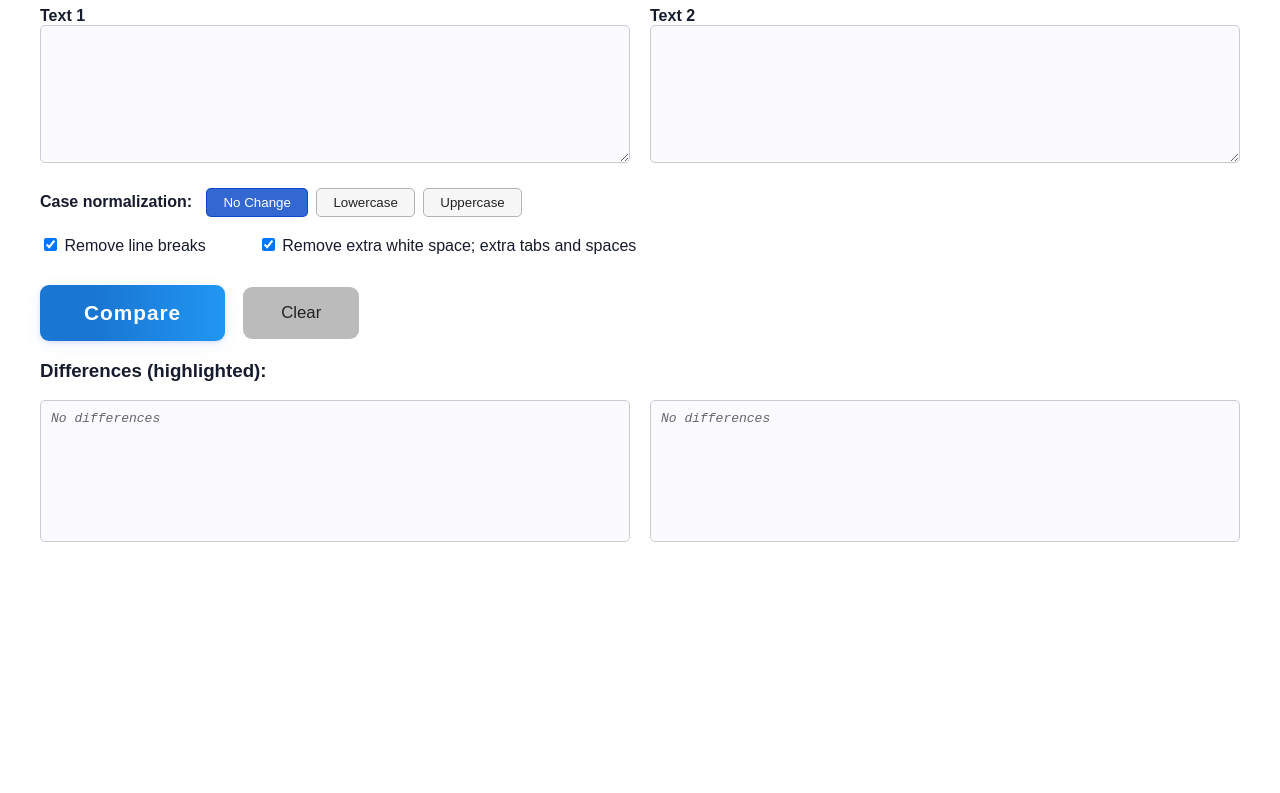
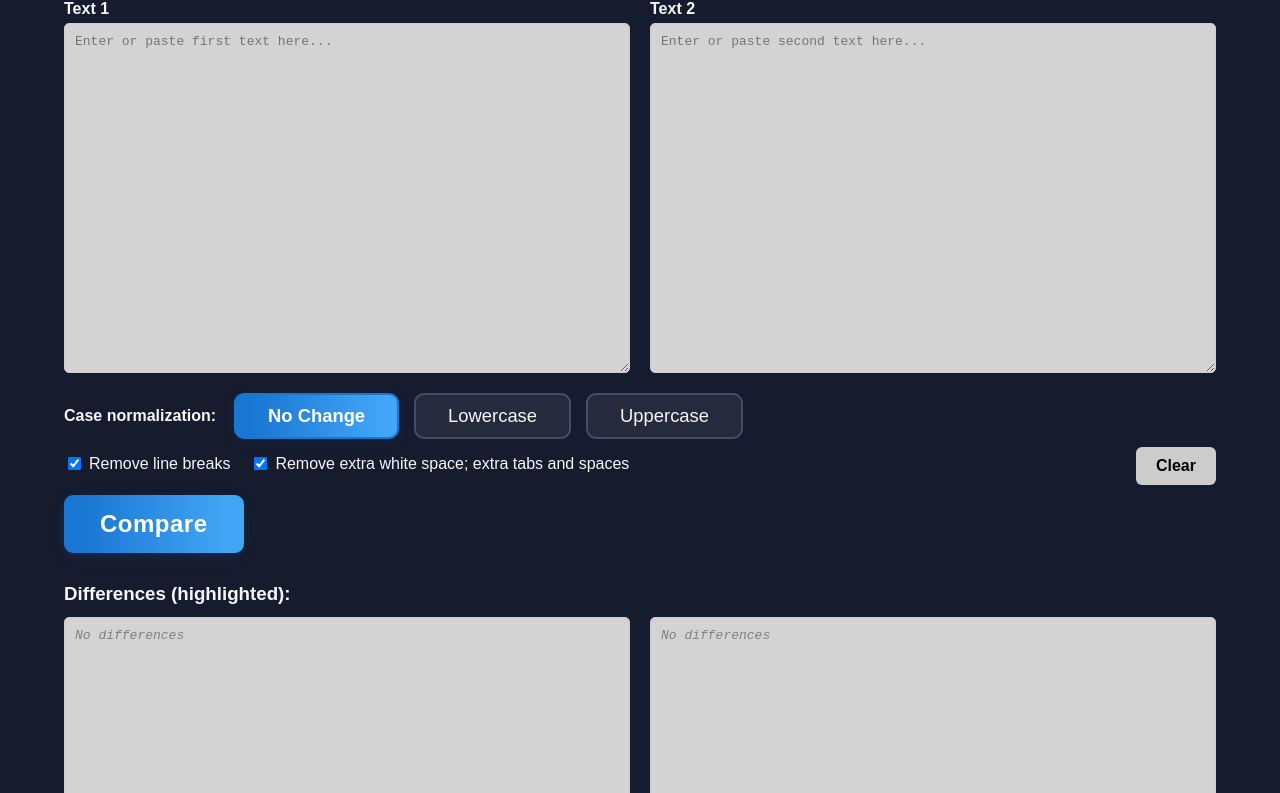
Before and after one commit to grafix-tek/compare_txt, a plain HTML site: page index.html in a window 1280 px wide. Shown: the part 109-902 px from the top of the page. Before the commit the page ends 800 px from the top, so only its background shows below. Drawn offline with nearby package versions, Linux system fonts and the light colour scheme.

Commit message:
Update index.html

```diff
--- a/index.html
+++ b/index.html
@@ -1,179 +1,65 @@
 <!DOCTYPE html>
 <html lang="en">
 <head>
-  <meta charset="UTF-8">
-  <title>Text Compare Tool (Plain Text Diff)</title>
+  <meta charset="UTF-8" />
+  <title>Text Compare Tool</title>
   <style>
     :root {
-      --main-bg: #fff;
-      --main-fg: #161c2d;
-      --box-bg: #fafaff;
+      --bg: #161c2d;
+      --fg: #f4f6fa;      /* UI, headings, labels: always light */
+      --box-bg: #D3D3D3;
+      --box-fg: #222;     /* Text in textareas/diffboxes: dark in regular mode */
       --box-border: #ccc;
-      --diff-ins: #ddffdd;
-      --diff-del: #ffdddd;
-      --compare-btn-bg: linear-gradient(90deg, #1976d2 30%, #2196f3 100%);
-      --compare-btn-bg-hover: linear-gradient(90deg, #1359a0 30%, #1976d2 100%);
-      --compare-btn-fg: #fff;
-      --compare-btn-shadow: 0 4px 18px 0 rgba(60,120,240,0.07), 0 1.5px 4px 0 rgba(30,80,200,0.14);
-      --compare-btn-shadow-hover: 0 2px 12px 0 rgba(30,80,200,0.14);
-      --case-btn-bg: #f7f7f7;
-      --case-btn-fg: #222;
-      --case-btn-border: #b3b3b3;
-      --case-btn-active-bg: Highlight;
-      --case-btn-active-fg: #fff;
-      --case-btn-active-border: Highlight;
-      --diffbox-placeholder: #666;
+      --success-bg: #21b67b;
+      --success-fg: #fff;
+      --case-btn-border: #444f67;
+      --case-btn-bg: #252a3d;
+      --case-btn-bg-active: linear-gradient(90deg, #1976d2 10%, #42a5f5 90%);
+      --case-btn-fg-active: #fff;
+      --case-btn-fg: #f4f6fa;
     }
     [data-theme="dark"] {
-      --main-bg: #161c2d;
-      --main-fg: #f4f6fa;
+      --bg: #161c2d;
+      --fg: #f4f6fa;
       --box-bg: #222d44;
+      --box-fg: #f4f6fa;  /* Text in textareas/diffboxes: light in dark mode */
       --box-border: #444f67;
-      --diff-ins: #2b4030;
-      --diff-del: #402c2c;
-      --compare-btn-bg: linear-gradient(90deg, #1359a0 30%, #1976d2 100%);
-      --compare-btn-bg-hover: linear-gradient(90deg, #0c375c 30%, #1359a0 100%);
-      --compare-btn-fg: #fff;
-      --compare-btn-shadow: 0 4px 18px 0 rgba(60,120,240,0.14), 0 1.5px 4px 0 rgba(30,80,200,0.18);
-      --compare-btn-shadow-hover: 0 2px 12px 0 rgba(30,80,200,0.23);
-      --case-btn-bg: #202a3c;
-      --case-btn-fg: #eee;
-      --case-btn-border: #666;
-      --case-btn-active-bg: #1976d2;
-      --case-btn-active-fg: #fff;
-      --case-btn-active-border: #1976d2;
-      --diffbox-placeholder: #bbb;
+      --success-bg: #21b67b;
+      --success-fg: #fff;
+      --case-btn-border: #444f67;
+      --case-btn-bg: #252a3d;
+      --case-btn-bg-active: linear-gradient(90deg, #1359a0 10%, #1976d2 90%);
+      --case-btn-fg-active: #fff;
+      --case-btn-fg: #f4f6fa;
     }
     body {
+      background: var(--bg);
+      color: var(--fg);
       font-family: sans-serif;
-      padding: 20px;
-      max-width: 1200px;
-      margin: auto;
-      background: var(--main-bg);
-      color: var(--main-fg);
-      transition: background 0.22s, color 0.22s;
+      margin: 20px auto;
+      max-width: 90%;
+      transition: background 0.2s, color 0.2s;
     }
-    .container { display: flex; gap: 20px; }
-    .box { flex: 1; display: flex; flex-direction: column; }
-    .diff-row { display: flex; gap: 20px; margin-top: 15px; }
-    .diffbox {
-      border: 1px solid var(--box-border);
-      min-height: 120px;
-      padding: 10px;
-      font-family: monospace;
-      white-space: pre-wrap;
-      overflow-x: auto;
-      background: var(--box-bg);
-      color: var(--main-fg);
-      flex: 1;
-      border-radius: 5px;
-      transition: background 0.22s, color 0.22s, border-color 0.22s;
+
+    /* Make sure all UI/headings/labels use --fg (light color always) */
+    body, h1, h2, h3, h4, h5, h6, label, .toggle-label, .case-label {
+      color: var(--fg);
     }
-    del, ins {
-	  background: #1976d2 !important;
-	  color: #fff !important;
-	  text-decoration: none;
-	  border-radius: 3px;
-	  padding: 1px 2px;
-}
-    textarea {
-      height: 120px;
-      margin-bottom: 10px;
-      border: 1px solid var(--box-border);
-      background: var(--box-bg);
-      color: var(--main-fg);
-      border-radius: 5px;
-      padding: 8px;
-      font-size: 1em;
-      font-family: monospace;
-      transition: background 0.22s, color 0.22s, border-color 0.22s;
-    }
-    .label-head { font-weight: bold; }
-    .options { margin-top: 15px; margin-bottom: 5px; }
-    .case-group {
-      display: inline-block;
-      margin-left: 8px;
-      vertical-align: middle;
-    }
-    .case-btn {
-      border: 1px solid var(--case-btn-border);
-      background: var(--case-btn-bg);
-      color: var(--case-btn-fg);
-      padding: 6px 16px;
-      border-radius: 5px;
-      margin: 0 2px;
-      cursor: pointer;
-      transition: background 0.15s, color 0.15s, border 0.15s;
-      font-weight: 500;
-      outline: none;
-      user-select: none;
-    }
-    .case-btn.active {
-      background: var(--case-btn-active-bg);
-      color: var(--case-btn-active-fg);
-      border: 1.5px solid var(--case-btn-active-border);
-    }
-    .checkboxes-row {
-      margin-top: 18px;
-      display: flex;
-      gap: 32px;
-      align-items: center;
-    }
-    .options label { margin-right: 20px; }
-    .btn-row {
-      margin-top:30px; margin-bottom:15px;
-      display: flex; gap: 18px; align-items: center;
-    }
-    .compare-btn {
-      padding: 16px 44px;
-      font-size: 1.3em;
-      font-weight: bold;
-      color: var(--compare-btn-fg);
-      background: var(--compare-btn-bg);
-      border: none;
-      border-radius: 9px;
-      box-shadow: var(--compare-btn-shadow);
-      cursor: pointer;
-      transition: background 0.18s, box-shadow 0.18s, transform 0.1s;
-      letter-spacing: 1px;
-    }
-    .compare-btn:hover, .compare-btn:focus {
-      background: var(--compare-btn-bg-hover);
-      box-shadow: var(--compare-btn-shadow-hover);
-      transform: translateY(-2px) scale(1.04);
-    }
-    .clear-btn {
-      padding: 16px 38px;
-      font-size: 1.05em;
-      font-weight: 500;
-      background: #bbb;
-      color: #222;
-      border-radius: 9px;
-      border: none;
-      box-shadow: none;
-      cursor: pointer;
-      transition: background 0.15s, color 0.15s, transform 0.1s;
-    }
-    .clear-btn:hover, .clear-btn:focus {
-      background: #888;
-      color: #fff;
-      transform: scale(1.05);
-    }
-    .dark-toggle-row {
+
+    .toggle-row {
       display: flex;
       align-items: center;
       margin-bottom: 20px;
     }
     .toggle-label {
-      font-weight: 500;
-      margin-right: 12px;
-      letter-spacing: 0.5px;
+      margin-right: 10px;
+      font-weight: bold;
     }
     .toggle-switch {
-      width: 54px;
-      height: 28px;
       position: relative;
       display: inline-block;
+      width: 50px;
+      height: 24px;
     }
     .toggle-switch input {
       opacity: 0;
@@ -183,156 +69,298 @@
     .slider {
       position: absolute;
       cursor: pointer;
-      top: 0; left: 0; right: 0; bottom: 0;
+      top: 0; left: 0;
+      right: 0; bottom: 0;
       background-color: #ccc;
+      transition: 0.4s;
       border-radius: 34px;
-      transition: .3s;
     }
     .slider:before {
       position: absolute;
       content: "";
-      height: 20px;
-      width: 20px;
-      left: 4px;
-      bottom: 4px;
+      height: 18px;
+      width: 18px;
+      left: 3px;
+      bottom: 3px;
       background-color: white;
+      transition: 0.4s;
       border-radius: 50%;
-      transition: .3s;
-      box-shadow: 0 2px 7px #bbb2;
     }
     input:checked + .slider {
       background-color: #2196f3;
     }
     input:checked + .slider:before {
       transform: translateX(26px);
-      background: #f1f8fe;
+    }
+    .flex-row {
+      display: flex;
+      gap: 20px;
+      margin-bottom: 20px;
+      width: 100%;
+    }
+    .box {
+      display: flex;
+      flex-direction: column;
+      flex: 1 1 0;
+      min-width: 0;
+    }
+    label {
+      font-weight: bold;
+      margin-bottom: 5px;
+    }
+
+    /* Use --box-fg for box text, --fg for everything else */
+    textarea, .diffbox {
+      width: 100%;
+      min-height: 350px;
+      border: 1px solid var(--box-border);
+      background: var(--box-bg);
+      color: var(--box-fg);      /* THE KEY LINE! */
+      border-radius: 5px;
+      padding: 10px;
+      font-family: monospace;
+      font-size: 1em;
+      resize: vertical;
+      white-space: pre-wrap;
+      overflow-wrap: break-word;
+      box-sizing: border-box;
     }
     .diffbox i {
-      color: var(--diffbox-placeholder);
+      color: gray;
+    }
+    .identical-msg {
+      background: var(--success-bg);
+      color: var(--success-fg);
+      font-weight: bold;
+      padding: 10px 0;
+      display: block;
+      text-align: center;
+      border-radius: 5px;
+      font-size: 1.2em;
+    }
+    .controls {
+      display: flex;
+      justify-content: space-between;
+      align-items: center;
+      flex-wrap: wrap;
+      margin-bottom: 10px;
+      width: 100%;
+    }
+    .checkbox-group {
+      display: flex;
+      align-items: center;
+      gap: 20px;
+      flex-wrap: wrap;
+    }
+    .controls label {
+      display: flex;
+      align-items: center;
+      gap: 5px;
+      font-weight: normal;
+    }
+    .case-row {
+      display: flex;
+      align-items: center;
+      margin-bottom: 8px;
+      gap: 15px;
+      flex-wrap: wrap;
+    }
+    .case-row .case-label {
+      font-weight: bold;
+      margin-right: 3px;
+      white-space: nowrap;
+    }
+    .case-btn-group {
+      display: flex;
+      gap: 15px;
+    }
+    .case-btn {
+      padding: 10px 32px;
+      font-size: 1.15em;
+      border: 2px solid var(--case-btn-border);
+      background: var(--case-btn-bg);
+      color: var(--case-btn-fg);
+      border-radius: 10px;
+      cursor: pointer;
+      font-weight: 500;
+      transition: background 0.18s, color 0.18s, border 0.18s, box-shadow 0.12s;
+      outline: none;
+    }
+    .case-btn.active {
+      background: var(--case-btn-bg-active) !important;
+      color: var(--case-btn-fg-active) !important;
+      border: 2.5px solid #1976d2;
+      box-shadow: 0 2px 12px 0 rgba(30,80,200,0.14);
+      font-weight: bold;
+    }
+    .button-row {
+      display: flex;
+      align-items: center;
+      gap: 20px;
+      margin-bottom: 20px;
+    }
+    button {
+      padding: 10px 20px;
+      font-size: 1em;
+      font-weight: bold;
+      border-radius: 6px;
+      border: none;
+      cursor: pointer;
+      transition: 0.2s;
+    }
+    .compare-btn {
+      padding: 15px 36px;
+      font-size: 1.5em;
+      background: linear-gradient(90deg, #1976d2 10%, #42a5f5 90%);
+      color: white;
+      box-shadow: 0 4px 16px 0 rgba(60,120,240,0.09), 0 2px 8px 0 rgba(30,80,200,0.10);
+      border-radius: 9px;
+      border: none;
+      font-weight: bold;
+      letter-spacing: 0.5px;
+      transition: background 0.2s, box-shadow 0.2s, transform 0.12s;
+    }
+    .compare-btn:hover, .compare-btn:focus {
+      background: linear-gradient(90deg, #1359a0 10%, #1976d2 90%);
+      box-shadow: 0 2px 12px 0 rgba(30,80,200,0.17);
+      transform: translateY(-2px) scale(1.04);
+    }
+    .clear-btn {
+      background-color: #ccc;
+    }
+    .clear-btn:hover {
+      background-color: #999;
+      color: white;
+    }
+    ins, del {
+      background: #1976d2 !important;
+      color: #fff !important;
+      text-decoration: none;
+      border-radius: 2px;
+      padding: 1px 2px;
+    }
+    h2 {
+      margin-bottom: 12px;
+    }
+    h3 {
+      margin-top: 30px;
+      margin-bottom: 12px;
     }
   </style>
 </head>
 <body data-theme="light">
-
-<div class="dark-toggle-row">
+  <div class="toggle-row">
     <span class="toggle-label">Theme:</span>
     <label class="toggle-switch">
-    <input type="checkbox" id="darkModeSwitch" onchange="toggleTheme()">
+      <input type="checkbox" id="darkToggle" onchange="toggleTheme()" />
       <span class="slider"></span>
     </label>
-  <span style="margin-left:12px;" id="themeName">Light Mode</span>
+    <span style="margin-left:10px;" id="themeName">Regular Mode</span>
   </div>
 
   <h2>Text Compare Tool</h2>
 
-<div class="container">
+  <div class="flex-row">
     <div class="box">
-    <span class="label-head">Text 1</span>
-    <textarea id="text1"></textarea>
+      <label for="text1">Text 1</label>
+      <textarea id="text1" placeholder="Enter or paste first text here..."></textarea>
     </div>
     <div class="box">
-    <span class="label-head">Text 2</span>
-    <textarea id="text2"></textarea>
+      <label for="text2">Text 2</label>
+      <textarea id="text2" placeholder="Enter or paste second text here..."></textarea>
     </div>
   </div>
 
-<div class="options">
-  <span style="font-weight:bold;">Case normalization:</span>
-  <div class="case-group">
+  <!-- CASE NORMALIZATION ROW -->
+  <div class="case-row">
+    <span class="case-label">Case normalization:</span>
+    <div class="case-btn-group">
       <button type="button" class="case-btn active" id="caseNone" onclick="setCase('none')">No Change</button>
       <button type="button" class="case-btn" id="caseLower" onclick="setCase('lower')">Lowercase</button>
       <button type="button" class="case-btn" id="caseUpper" onclick="setCase('upper')">Uppercase</button>
     </div>
-  <input type="hidden" id="caseOption" value="none">
+    <input type="hidden" id="caseOption" value="none" />
+  </div>
 
-  <div class="checkboxes-row">
-    <div>
-      <input type="checkbox" id="removeLineBreaks" checked>
-      <label for="removeLineBreaks">Remove line breaks</label>
+  <div class="controls">
+    <div class="checkbox-group">
+      <label><input type="checkbox" id="removeLineBreaks" checked /> Remove line breaks</label>
+      <label><input type="checkbox" id="collapseSpaces" checked /> Remove extra white space; extra tabs and spaces</label>
     </div>
-    <div>
-      <input type="checkbox" id="collapseSpaces" checked>
-      <label for="collapseSpaces">Remove extra white space; extra tabs and spaces</label>
+    <button class="clear-btn" onclick="clearAll()">Clear</button>
   </div>
+
+  <div class="button-row">
+    <button class="compare-btn" onclick="runCompare()">Compare</button>
+  </div>
+
+  <h3>Differences (highlighted):</h3>
+  <div class="flex-row">
+    <div class="box">
+      <div class="diffbox" id="diff1"><i>No differences</i></div>
+    </div>
+    <div class="box">
+      <div class="diffbox" id="diff2"><i>No differences</i></div>
     </div>
   </div>
 
-<div class="btn-row">
-  <button class="compare-btn" onclick="runCompare()">Compare</button>
-  <button class="clear-btn" onclick="clearAll()">Clear</button>
-</div>
-
-<h3>Differences (highlighted):</h3>
-<div class="diff-row">
-  <div class="diffbox" id="diff1"><i>No differences</i></div>
-  <div class="diffbox" id="diff2"><i>No differences</i></div>
-</div>
-
-<!-- Official jsdiff from CDN -->
   <script src="https://cdn.jsdelivr.net/npm/diff@5.1.0/dist/diff.min.js"></script>
   <script>
-  // Theme toggling logic
     function toggleTheme() {
-    const isDark = document.getElementById('darkModeSwitch').checked;
-    document.body.setAttribute('data-theme', isDark ? 'dark' : 'light');
-    document.getElementById('themeName').innerText = isDark ? "Dark Mode" : "Light Mode";
+      const isDark = document.getElementById("darkToggle").checked;
+      document.body.setAttribute("data-theme", isDark ? "dark" : "light");
+      document.getElementById("themeName").innerText = isDark ? "Dark Mode" : "Regular Mode";
+      localStorage.setItem("compare-theme", isDark ? "dark" : "light");
     }
-  window.addEventListener('DOMContentLoaded', function() {
-    const savedTheme = sessionStorage.getItem('compare-theme');
-    if(savedTheme === 'dark') {
-      document.getElementById('darkModeSwitch').checked = true;
-      document.body.setAttribute('data-theme','dark');
-      document.getElementById('themeName').innerText = "Dark Mode";
+
+    window.addEventListener("DOMContentLoaded", function () {
+      const saved = localStorage.getItem("compare-theme");
+      if (saved === "dark") {
+        document.getElementById("darkToggle").checked = true;
+        toggleTheme();
       }
     });
-  document.getElementById('darkModeSwitch').addEventListener('change', function() {
-    sessionStorage.setItem('compare-theme', this.checked ? 'dark' : 'light');
-  });
 
+    // CASE BUTTONS LOGIC
     function setCase(val) {
       document.getElementById('caseOption').value = val;
-    ['caseNone','caseLower','caseUpper'].forEach(id =>
-      document.getElementById(id).classList.remove('active'));
-    if(val==='none') document.getElementById('caseNone').classList.add('active');
-    if(val==='lower') document.getElementById('caseLower').classList.add('active');
-    if(val==='upper') document.getElementById('caseUpper').classList.add('active');
+      ['caseNone', 'caseLower', 'caseUpper'].forEach(id =>
+        document.getElementById(id).classList.remove('active')
+      );
+      if (val === 'none') document.getElementById('caseNone').classList.add('active');
+      if (val === 'lower') document.getElementById('caseLower').classList.add('active');
+      if (val === 'upper') document.getElementById('caseUpper').classList.add('active');
     }
 
     function escapeHTML(text) {
-    return text.replace(/[&<>"']/g, function(m) {
-      return ({
-        '&': '&amp;',
-        '<': '&lt;',
-        '>': '&gt;',
-        '"': '&quot;',
-        "'": '&#39;'
-      })[m];
+      return text.replace(/[&<>"']/g, function (m) {
+        return { "&": "&amp;", "<": "&lt;", ">": "&gt;", '"': "&quot;", "'": "&#39;" }[m];
       });
     }
 
     function normalize(text, caseOpt, removeBreaks, collapseSpaces) {
-    if (removeBreaks) text = text.replace(/[\r\n]+/g, ' ');
-    if (collapseSpaces) text = text.replace(/\s+/g, ' ');
+      if (removeBreaks) text = text.replace(/[\r\n]+/g, " ");
+      if (collapseSpaces) text = text.replace(/\s+/g, " ");
       text = text.trim();
-    if (caseOpt === 'lower') return text.toLowerCase();
-    if (caseOpt === 'upper') return text.toUpperCase();
+      if (caseOpt === "lower") return text.toLowerCase();
+      if (caseOpt === "upper") return text.toUpperCase();
       return text;
     }
 
     function runCompare() {
-    const t1 = document.getElementById('text1').value;
-    const t2 = document.getElementById('text2').value;
-    const caseOption = document.getElementById('caseOption').value;
-    const removeBreaks = document.getElementById('removeLineBreaks').checked;
-    const collapseSpaces = document.getElementById('collapseSpaces').checked;
+      const t1 = document.getElementById("text1").value;
+      const t2 = document.getElementById("text2").value;
+      const caseOption = document.getElementById("caseOption").value;
+      const removeBreaks = document.getElementById("removeLineBreaks").checked;
+      const collapseSpaces = document.getElementById("collapseSpaces").checked;
 
       const norm1 = normalize(t1, caseOption, removeBreaks, collapseSpaces);
       const norm2 = normalize(t2, caseOption, removeBreaks, collapseSpaces);
 
-    // Use jsdiff for accurate word diff
-    const diff = window.Diff.diffWordsWithSpace(norm1, norm2);
+      // Character-level diff
+      const diff = window.Diff.diffChars(norm1, norm2);
 
-    let out1 = '', out2 = '';
+      let out1 = "", out2 = "";
       diff.forEach(part => {
         if (part.added) {
           out2 += `<ins>${escapeHTML(part.value)}</ins>`;
@@ -344,15 +372,26 @@
         }
       });
 
-    document.getElementById('diff1').innerHTML = out1 || "<i>No differences</i>";
-    document.getElementById('diff2').innerHTML = out2 || "<i>No differences</i>";
+      // If out1 == out2 and no <ins> or <del> tags, they are identical
+      if (
+        norm1 === norm2 &&
+        !/<ins>|<del>/.test(out1 + out2)
+      ) {
+        const identicalMsg = '<span class="identical-msg">Texts are Identical</span>';
+        document.getElementById("diff1").innerHTML = identicalMsg;
+        document.getElementById("diff2").innerHTML = identicalMsg;
+      } else {
+        document.getElementById("diff1").innerHTML = out1 || "<i>No differences</i>";
+        document.getElementById("diff2").innerHTML = out2 || "<i>No differences</i>";
+      }
     }
 
     function clearAll() {
-    document.getElementById('text1').value = "";
-    document.getElementById('text2').value = "";
-    document.getElementById('diff1').innerHTML = "<i>No differences</i>";
-    document.getElementById('diff2').innerHTML = "<i>No differences</i>";
+      document.getElementById("text1").value = "";
+      document.getElementById("text2").value = "";
+      document.getElementById("diff1").innerHTML = "<i>No differences</i>";
+      document.getElementById("diff2").innerHTML = "<i>No differences</i>";
+      setCase('none');
     }
   </script>
 </body>
```
Lines whose indentation alone changed are shown as unchanged.
